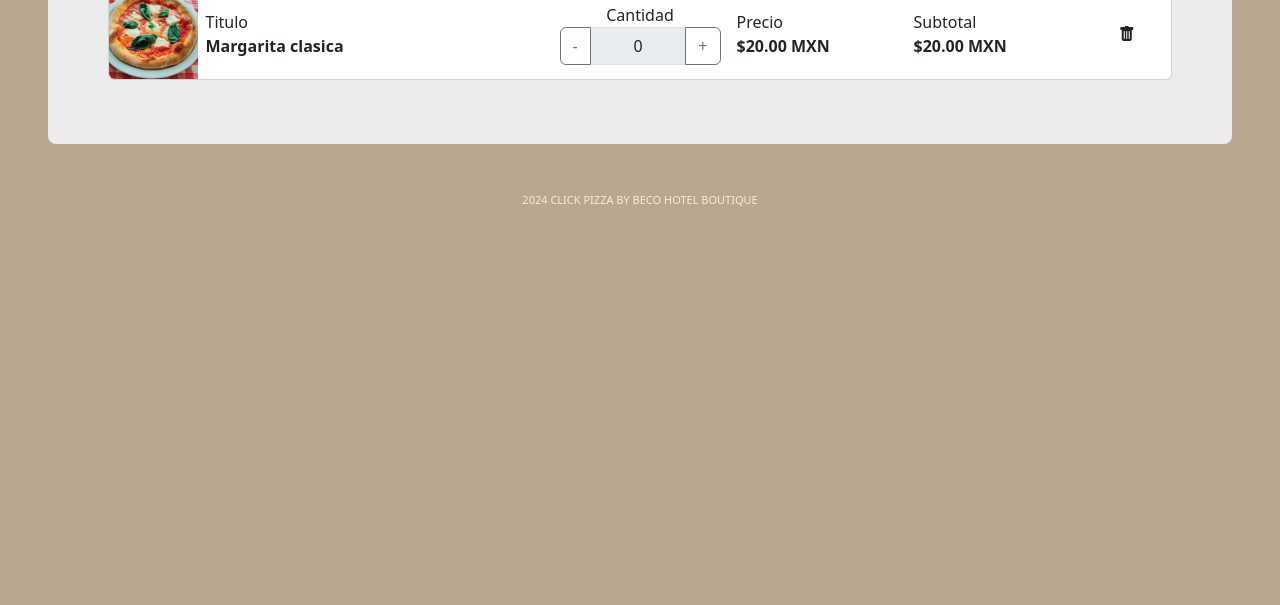
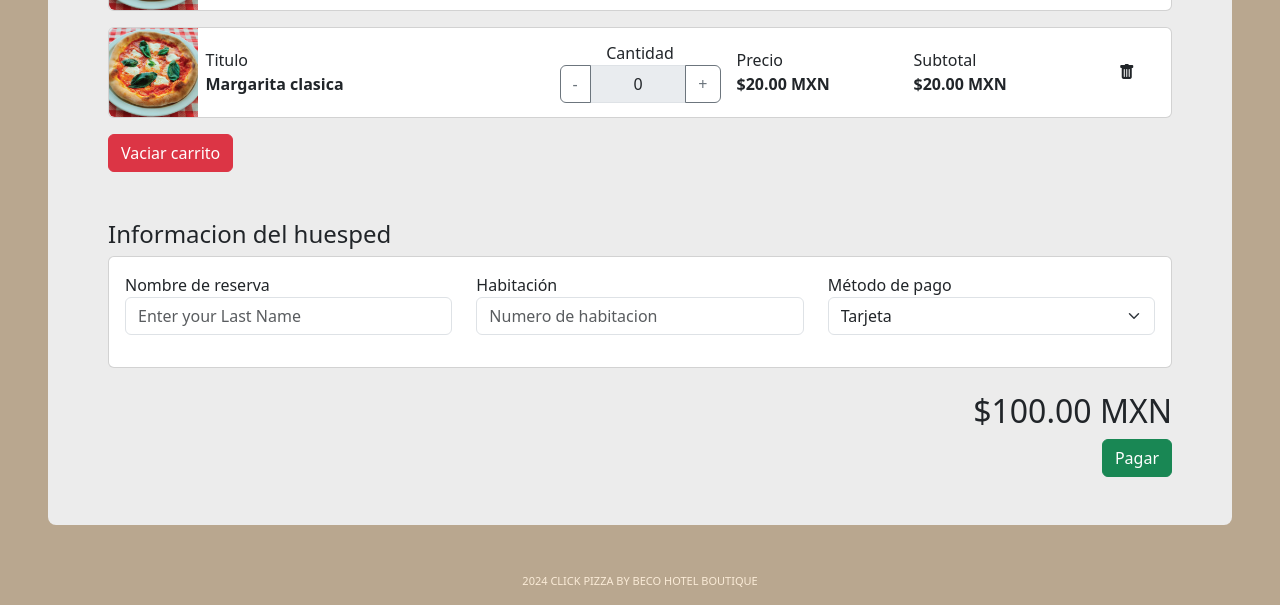
Before and after one commit to BecodeRb/JAVASCRIPT_5400, a plain HTML site: page entrega_final_Basanez/carrito.html in a window 1280 px wide. Shown: the part 372-977 px from the top of the page. Before the commit the page ends 800 px from the top, so only its background shows below. Drawn offline with nearby package versions, Linux system fonts and the light colour scheme.

Commit message:
conclusion de maquetacion front
se realizo maquetacion de front final

```diff
--- a/entrega_final_Basanez/carrito.html
+++ b/entrega_final_Basanez/carrito.html
@@ -39,6 +39,11 @@
 
     <main>
         <div class="container">
+
+            <a href="./index.html">
+                <button class="btn btn-main-color bi bi-arrow-left" type="button" id="button-addon1"> Seguir
+                    comprando</button>
+            </a>
 
             <h3>Carrito</h3>
 
@@ -145,9 +150,61 @@
 
 
             </div>
+            <div class="row mt-2">
+                <div class="col-12">
+                    <button type="button" class="btn btn-danger">Vaciar carrito</button>
+
+                </div>
+
+            </div>
+            <h4 class="mt-5">Informacion del huesped</h4>
+
+            <div class="card">
+                <div class="card-body">
+                    <form>
+                        <div class="row">
+
+                            <div class="col-lg-4">
+                                <div class="mb-3">
+                                    <label for="verticalnav-lastname-input">Nombre de reserva</label>
+                                    <input type="text" class="form-control" id="verticalnav-lastname-input"
+                                        placeholder="Enter your Last Name">
+                                </div>
+                            </div>
+                            <div class="col-lg-4">
+                                <div class="mb-3">
+                                    <label for="verticalnav-lastname-input">Habitación</label>
+                                    <input type="number" class="form-control" id="verticalnav-lastname-input"
+                                        placeholder="Numero de habitacion">
+                                </div>
+                            </div>
+
+                            <div class="col-lg-4">
+                                <div class="mb-3">
+                                    <label for="verticalnav-lastname-input">Método de pago</label>
+                                    <select class="form-select" aria-label="Default select example">
+                                        <option value="1">Tarjeta</option>
+                                        <option value="2">Efectivo</option>
+                                        <option value="3">Cargo a la habitación</option>
+                                      </select>
+                                </div>
+
+                            </div>
+                        </div>
 
 
 
+
+                    </form>
+                </div>
+
+            </div>
+
+            <div class=" mt-4 text-end">
+
+                <h2>$100.00 MXN</h2>
+                <button type="button" class="btn btn-success">Pagar</button>
+            </div>
 
         </div>
     </main>
```
